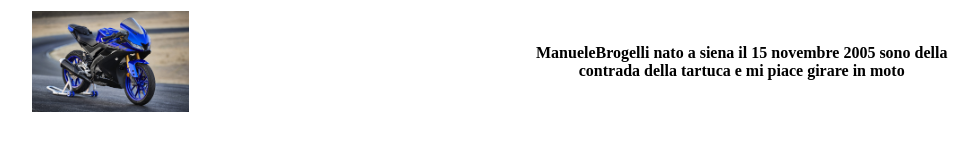
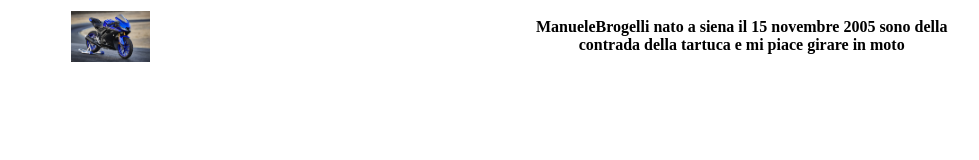
Before and after one commit to dm-bandini/3afms_2122_sites, a plain HTML site: page emanuele_brogelli/index.html in a window 1280 px wide. Shown: the whole page, without its empty margins (294-1273 px from the left). Drawn offline with Linux system fonts and the light colour scheme.

Commit message:
Update index.html

```diff
--- a/emanuele_brogelli/index.html
+++ b/emanuele_brogelli/index.html
@@ -7,7 +7,7 @@
         <table style=“background-color:red;”>
             <tr>
                 <th style=“border: 1px solid black;”>
-                    <img src="hhbhhbhbhbhb hbhbhbhbhb hb hhbbhbhbhhbhbhhbhbhbhbhbhhb.jpg" width="20%">
+                    <img src="hhbhhbhbhbhb hbhbhbhbhb hb hhbbhbhbhhbhbhhbhbhbhbhbhhb.jpg" width="10%">
                 </th>
                 <th style=“border: 1px solid black;”>
                     ManueleBrogelli nato a siena il 15 novembre 2005 sono della contrada della tartuca e mi piace girare in moto
```
